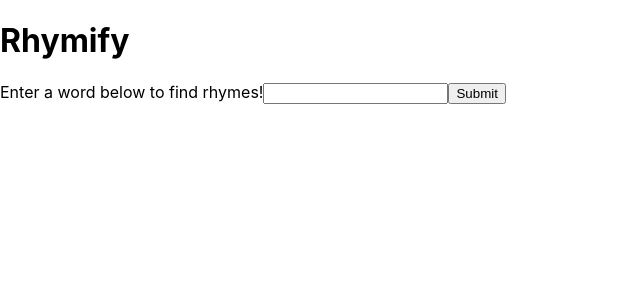
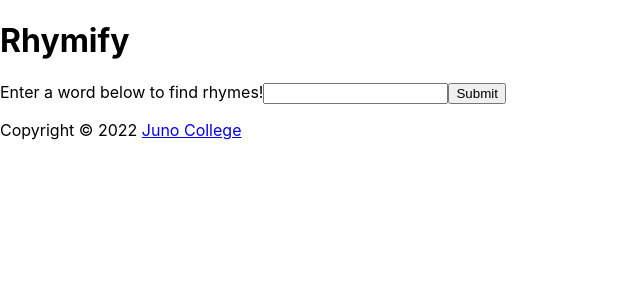
Before and after one commit to chaarz/Rhymify, a React (Create React App) app: page / in a window 1280 px wide. Shown: the top 300 px of the page, without its empty margins (0-640 px from the left). Built offline with nearby package versions, Linux system fonts and the light colour scheme.

Commit message:
added footer and removed extraneous code from components

```diff
--- a/src/App.js
+++ b/src/App.js
@@ -35,24 +35,28 @@ function App() {
 
       })
       .catch(() => {
-        // console.error(error)
         alert('Something went wrong - please try again later!')
       })
   }
 
   return (
-    <div>
+    <>
       <header>
         <h1>Rhymify</h1>
       </header>
-      <div>
+      <main>
+        <section>
 
-        <Form handleGetWords={handleGetWords}/>
+          <Form handleGetWords={handleGetWords} />
 
-        <WordList isSubmitted={isSubmitted} words={words} currentWord={currentWord}/>
+          <WordList isSubmitted={isSubmitted} words={words} currentWord={currentWord} />
 
-      </div>
-    </div>
+        </section>
+      </main>
+      <footer>
+        <p>Copyright © 2022 <a href="https://junocollege.com/">Juno College</a></p>
+      </footer>
+    </>
   );
 }
 
--- a/src/WordList.js
+++ b/src/WordList.js
@@ -1,6 +1,6 @@
 const WordList = (props) => {
     const { isSubmitted, words, currentWord } = props
-    console.log(words.length)
+
     return (
         <section>
             {
@@ -17,7 +17,7 @@ const WordList = (props) => {
                                 }
                             </ul>
                         </>
-                        : <p>There are no words that match your search. Please enter another word</p>
+                        : <p>There are no words that match your search. Please enter another word!</p>
                     : null
             }
         </section>
```
Also changed, not shown: src/Form.js (+0 -7 lines).
